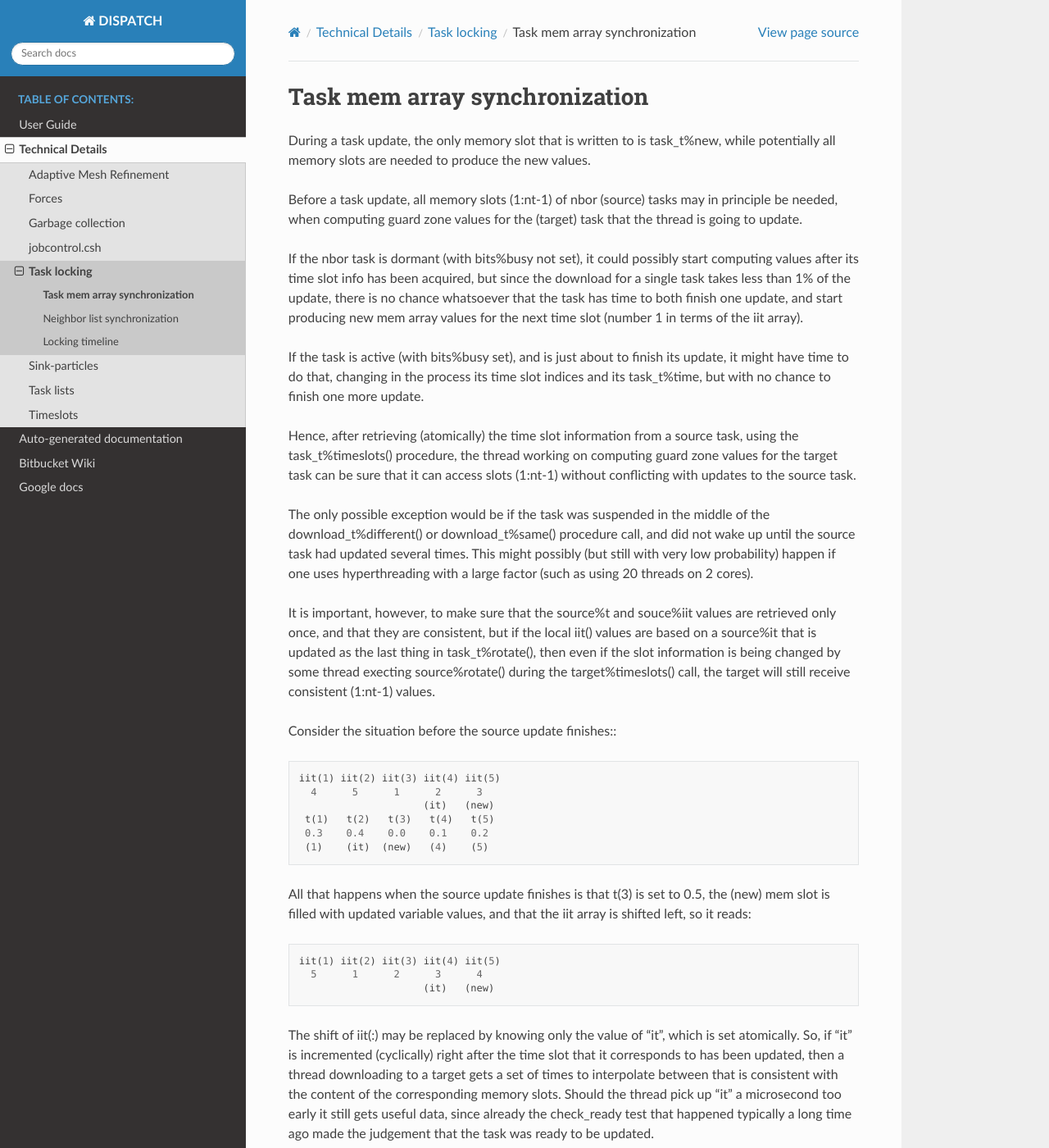
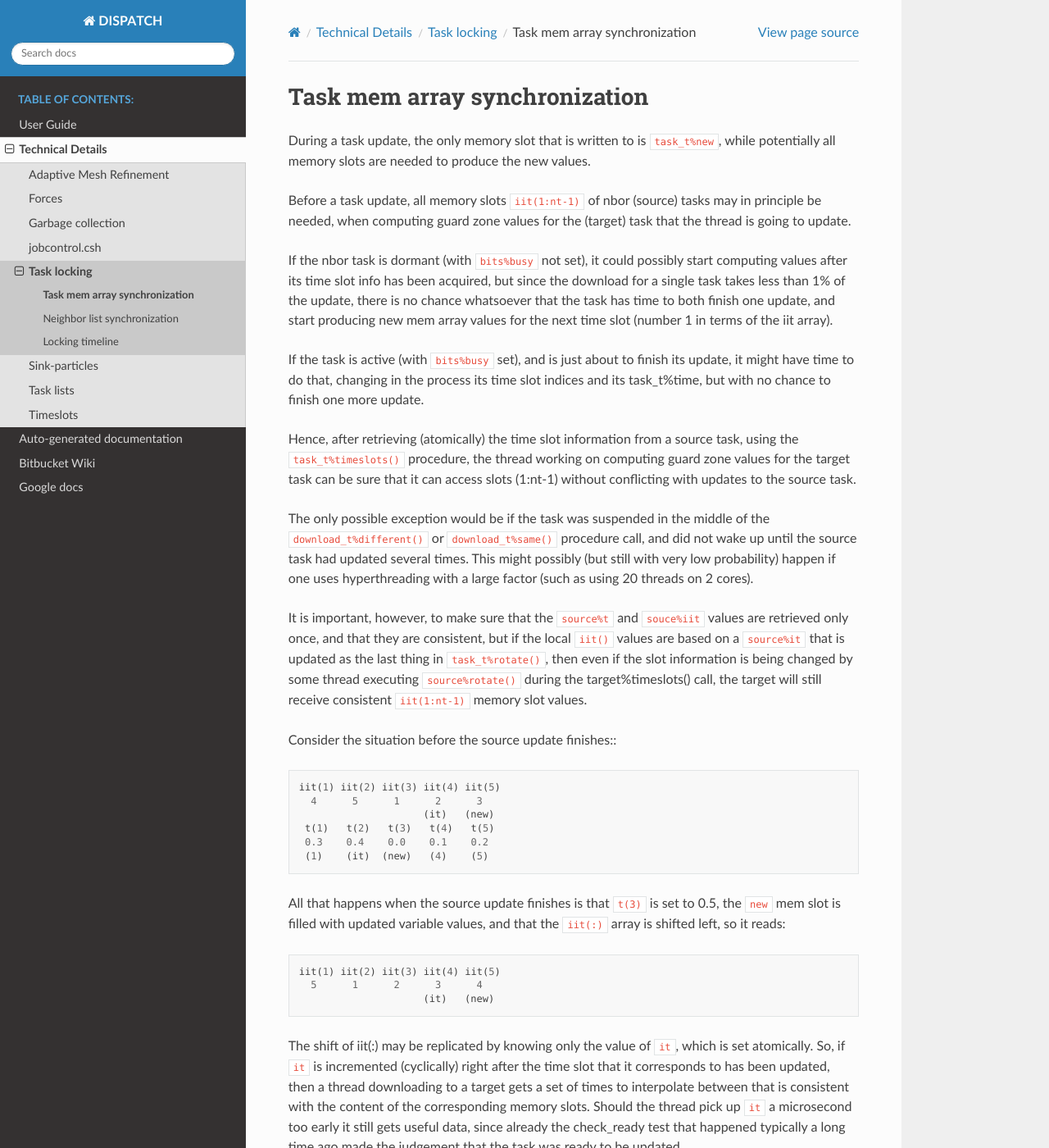
Before and after one commit to kurtsansom/dispatch, a Sphinx documentation site: the page built from docs/locking_tasks.rst, in a window 1280 px wide and 1400 px high. Shown: the whole window at 82% size. Built offline with Sphinx 7.4.7 and the Read the Docs theme 2.0.0, drawn with Linux system fonts in a browser that asks for light colours; pages that are not in the unit, such as notebooks, are missing from menus.

Commit message:
locking_tasks.rst edited online with Bitbucket, to correct typos

```diff
--- a/docs/locking_tasks.rst
+++ b/docs/locking_tasks.rst
@@ -1,40 +1,40 @@
 Task mem array synchronization
 ------------------------------
 
-During a task update, the only memory slot that is written to is task_t%new,
+During a task update, the only memory slot that is written to is ``task_t%new``,
 while potentially all memory slots are needed to produce the new values.
 
-Before a task update, all memory slots (1:nt-1) of nbor (source) tasks may in
+Before a task update, all memory slots ``iit(1:nt-1)`` of nbor (source) tasks may in
 principle be needed, when computing guard zone values for the (target) task that
 the thread is going to update.
 
-If the nbor task is dormant (with bits%busy not set), it could possibly start
+If the nbor task is dormant (with ``bits%busy`` not set), it could possibly start
 computing values after its time slot info has been acquired, but since the
 download for a single task takes less than 1% of the update, there is no chance
 whatsoever that the task has time to both finish one update, and start producing
 new mem array values for the next time slot (number 1 in terms of the iit array).
 
-If the task is active (with bits%busy set), and is just about to finish its
+If the task is active (with ``bits%busy`` set), and is just about to finish its
 update, it might have time to do that, changing in the process its time slot
 indices and its task_t%time, but with no chance to finish one more update.
 
 Hence, after retrieving (atomically) the time slot information from a source task,
-using the task_t%timeslots() procedure, the thread working on computing guard
+using the ``task_t%timeslots()`` procedure, the thread working on computing guard
 zone values for the target task can be sure that it can access slots (1:nt-1)
 without conflicting with updates to the source task.
 
 The only possible exception would be if the task was suspended in the middle
-of the download_t%different() or download_t%same() procedure call, and did not
+of the ``download_t%different()`` or ``download_t%same()`` procedure call, and did not
 wake up until the source task had updated several times.   This might possibly
 (but still with very low probability) happen if one uses hyperthreading with a
 large factor (such as using 20 threads on 2 cores).
 
-It is important, however, to make sure that the source%t and souce%iit values
-are retrieved only once, and that they are consistent, but if the local iit()
-values are based on a source%it that is updated as the last thing in task_t%rotate(),
-then even if the slot information is being changed by some thread execting
-source%rotate() during the target%timeslots() call, the target will still
-receive consistent (1:nt-1) values.
+It is important, however, to make sure that the ``source%t`` and ``souce%iit`` values
+are retrieved only once, and that they are consistent, but if the local ``iit()``
+values are based on a ``source%it`` that is updated as the last thing in ``task_t%rotate()``,
+then even if the slot information is being changed by some thread executing
+``source%rotate()`` during the target%timeslots() call, the target will still
+receive consistent ``iit(1:nt-1)`` memory slot values.
 
 Consider the situation before the source update finishes:::
 
@@ -45,19 +45,19 @@ Consider the situation before the source update finishes:::
    0.3    0.4    0.0    0.1    0.2
    (1)    (it)  (new)   (4)    (5)
 
-All that happens when the source update finishes is that t(3) is set to 0.5,
-the (new) mem slot is filled with updated variable values, and that the iit
+All that happens when the source update finishes is that ``t(3)`` is set to 0.5,
+the ``new`` mem slot is filled with updated variable values, and that the ``iit(:)``
 array is shifted left, so it reads::
 
   iit(1) iit(2) iit(3) iit(4) iit(5)
     5      1      2      3      4
                        (it)   (new)
 
-The shift of iit(:) may be replaced by knowing only the value of "it", which
-is set atomically.   So, if "it" is incremented (cyclically) right after the
+The shift of iit(:) may be replicated by knowing only the value of ``it``, which
+is set atomically.   So, if ``it`` is incremented (cyclically) right after the
 time slot that it corresponds to has been updated, then a thread downloading
 to a target gets a set of times to interpolate between that is consistent with
-the content of the corresponding memory slots.  Should the thread pick up "it"
+the content of the corresponding memory slots.  Should the thread pick up ``it``
 a microsecond too early it still gets useful data, since already the check_ready
 test that happened typically a long time ago made the judgement that the task
 was ready to be updated.
```
